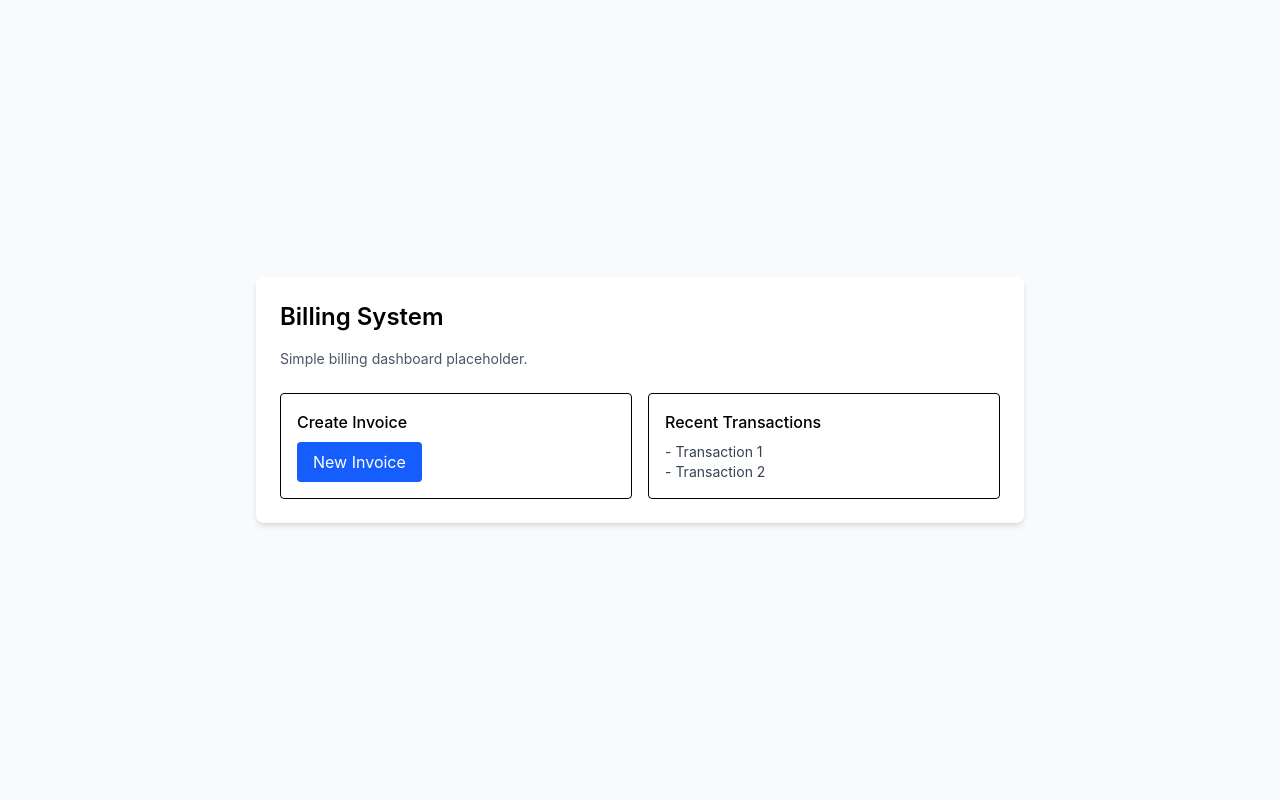
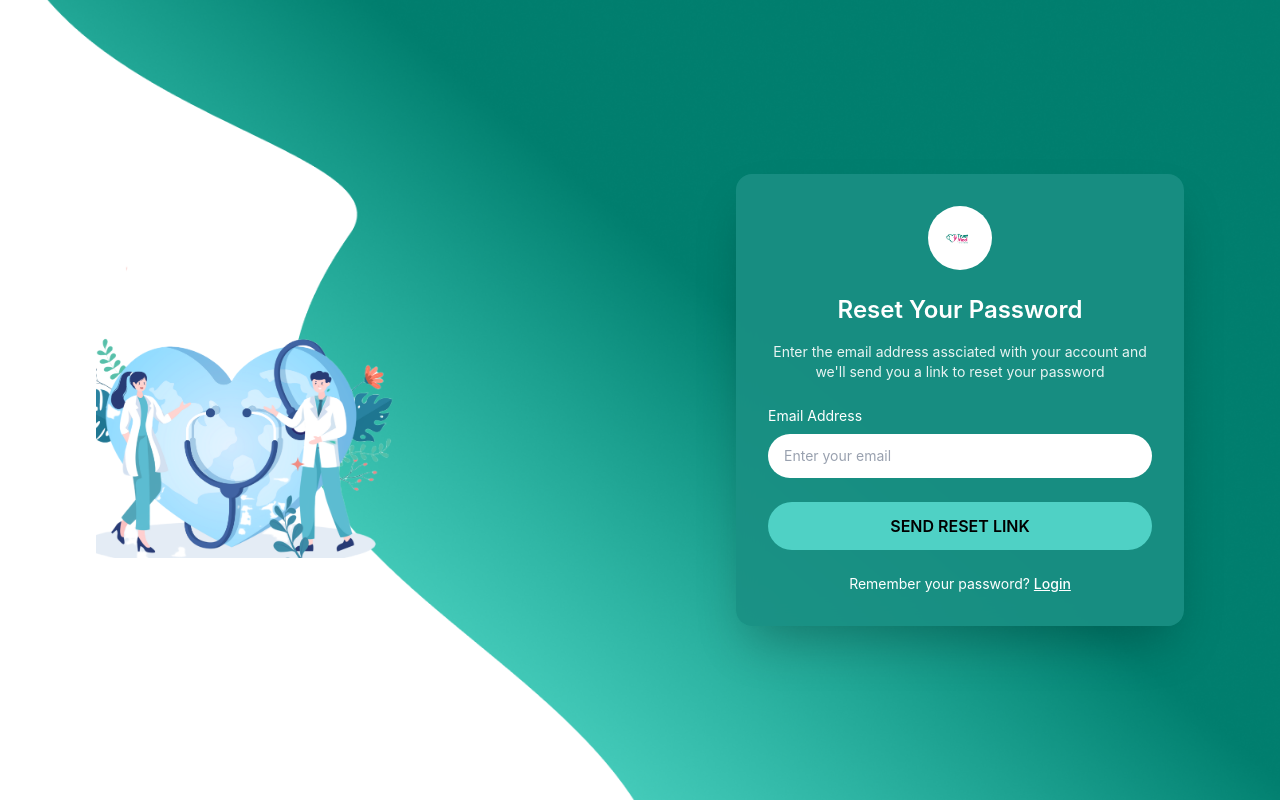
Before and after one commit to supunyasanthaofficial/Pharmacy-management-system, a React (Vite) app: page /reset-password in a window 1280 px wide. Built offline with nearby package versions, Linux system fonts and the light colour scheme.

Commit message:
Implementing a Reset page

```diff
--- a/src/pages/ResetPage.jsx
+++ b/src/pages/ResetPage.jsx
@@ -1,115 +1,75 @@
-// import React from "react";
-// import Vector from "../assets/images/Vector.png";
-// import Doctor from "../assets/images/Doctor.png";
+import Vector2 from "../assets/images/Vector2.png";
+import Doctor from "../assets/images/Doctor.png";
+import Logo from "../assets/images/Logo.png";
+import { Link } from "react-router-dom";
 
-// export default function ResetPassword() {
-//   return (
-//     <div className="min-h-screen flex items-center justify-center bg-black">
-//       <div className="relative w-full max-w-7xl h-[90vh] rounded-xl overflow-hidden bg-linear-to-br from-teal-700 to-emerald-400">
+export default function ResetPage() {
+  const handleReset = (e) => {
+    e.preventDefault();
+    alert("Password reset link sent!");
+  };
 
-//         <img
-//           src={Vector}
-//           alt="Background Shape"
-//           className="absolute right-0 top-0 h-full object-cover pointer-events-none"
-//         />
+  return (
+    <div className="relative min-h-screen overflow-hidden bg-white">
+      <img
+        src={Vector2}
+        alt="background shape"
+        className="absolute inset-0 w-full h-full object-cover"
+      />
 
+      <div className="relative z-10 flex min-h-screen">
+        <div className="hidden lg:flex w-1/2 items-center justify-center relative">
+          <div className="text-center px-10">
+            <img src={Doctor} alt="illustration" className="mx-auto max-w-md" />
+          </div>
+        </div>
 
-//         <div className="relative z-10 grid grid-cols-1 lg:grid-cols-2 h-full">
+        <div className="flex w-full lg:w-1/2 items-center justify-center px-6">
+          <div className="w-full max-w-md rounded-2xl bg-[#1a8f83]/90 p-8 shadow-2xl backdrop-blur-md">
+            <div className="mb-6 flex justify-center">
+              <div className="bg-white p-3 rounded-full">
+                <img src={Logo} alt="logo" className="w-10 h-10" />
+              </div>
+            </div>
 
-//           <div className="hidden lg:flex items-center justify-center">
-//             <img
-//               src={Doctor}
-//               alt="Reset Illustration"
-//               className="max-w-[90%]"
-//             />
-//           </div>
+            <h2 className="mb-4 text-center text-2xl font-semibold text-white">
+              Reset Your Password
+            </h2>
 
+            <p className="mb-6 text-center text-sm text-white/90">
+              Enter the email address assciated with your account and we'll send
+              you a link to reset your password
+            </p>
 
-//           <div className="flex items-center justify-center px-6">
-//             <div className="w-full max-w-md bg-white/15 backdrop-blur-lg rounded-2xl p-10 shadow-xl">
+            <div className="mb-6">
+              <label className="mb-2 block text-sm text-white">
+                Email Address
+              </label>
+              <input
+                type="email"
+                placeholder="Enter your email"
+                className="w-full rounded-full px-4 py-3 text-sm
+                bg-white text-gray-800 placeholder-gray-400
+                outline-none focus:ring-2 focus:ring-teal-400"
+              />
+            </div>
 
-//               <div className="flex justify-center mb-6">
-//                 <div className="w-14 h-14 rounded-full bg-white flex items-center justify-center">
-//                   <span className="text-teal-600 font-bold text-sm">LOGO</span>
-//                 </div>
-//               </div>
+            <button
+              onClick={handleReset}
+              className="w-full rounded-full bg-[#4fd1c5] py-3 font-semibold text-black hover:bg-[#3bb7ac] transition"
+            >
+              SEND RESET LINK
+            </button>
 
-
-//               <h2 className="text-2xl font-bold text-white text-center">
-//                 Reset Your Password
-//               </h2>
-
-//               <p className="text-sm text-white/80 text-center mt-2">
-//                 Enter the email address associated with your account and we'll
-//                 send you a link to reset your password
-//               </p>
-
-
-//               <form className="mt-8 space-y-5">
-//                 <div>
-//                   <label className="block text-sm text-white mb-2">
-//                     Email Address
-//                   </label>
-//                   <input
-//                     type="email"
-//                     placeholder="Enter your username or email"
-//                     className="w-full px-4 py-3 rounded-full bg-white text-gray-800 focus:outline-none focus:ring-2 focus:ring-teal-400"
-//                   />
-//                 </div>
-
-//                 <button
-//                   type="submit"
-//                   className="w-full py-3 rounded-full bg-teal-400 hover:bg-teal-500 transition font-semibold text-gray-900"
-//                 >
-//                   Send Reset Link
-//                 </button>
-
-//                 <div className="text-center">
-//                   <a
-//                     href="/login"
-//                     className="text-sm text-white underline hover:text-teal-200"
-//                   >
-//                     Back to login
-//                   </a>
-//                 </div>
-//               </form>
-//             </div>
-//           </div>
-//         </div>
-//       </div>
-//     </div>
-//   );
-// }
-import React from "react";
-
-const ResetPage = () => {
-  return (
-    <div className="min-h-screen flex items-center justify-center bg-gray-50 p-6">
-      <div className="w-full max-w-3xl bg-white shadow-md rounded-lg p-6">
-        <h1 className="text-2xl font-semibold mb-4">Billing System</h1>
-        <p className="text-sm text-gray-600 mb-6">
-          Simple billing dashboard placeholder.
-        </p>
-
-        <div className="grid grid-cols-1 md:grid-cols-2 gap-4">
-          <div className="p-4 border rounded">
-            <h2 className="font-medium">Create Invoice</h2>
-            <button className="mt-2 px-4 py-2 bg-blue-600 text-white rounded">
-              New Invoice
-            </button>
-          </div>
-
-          <div className="p-4 border rounded">
-            <h2 className="font-medium">Recent Transactions</h2>
-            <ul className="mt-2 text-sm text-gray-700">
-              <li>- Transaction 1</li>
-              <li>- Transaction 2</li>
-            </ul>
+            <div className="mt-6 text-center text-sm text-white">
+              Remember your password?{" "}
+              <Link to="/login" className="underline font-medium">
+                Login
+              </Link>
+            </div>
           </div>
         </div>
       </div>
     </div>
   );
-};
-
-export default ResetPage;
+}
```
